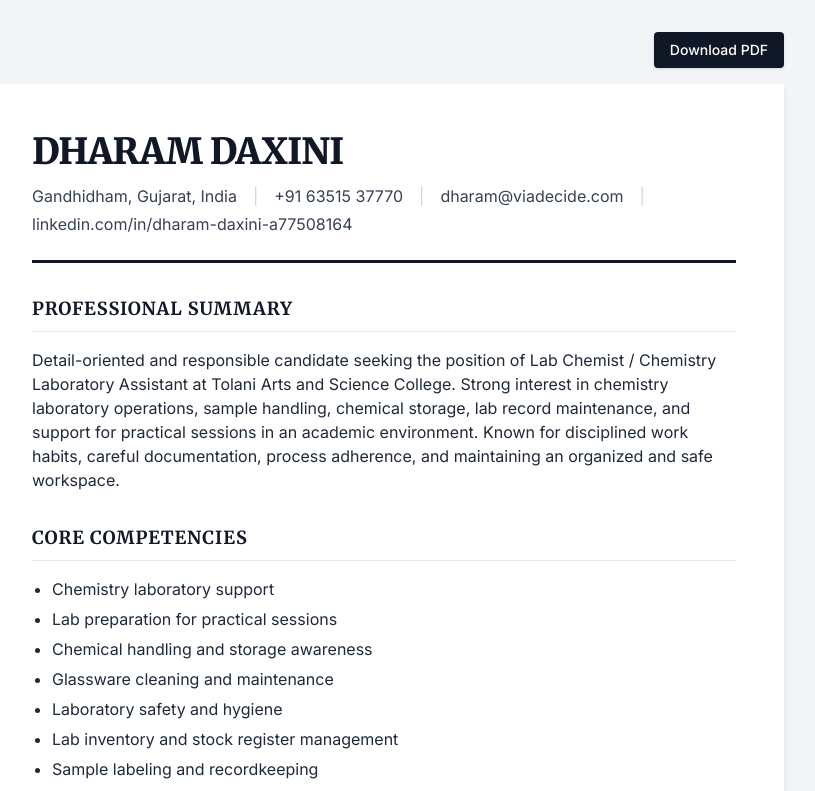
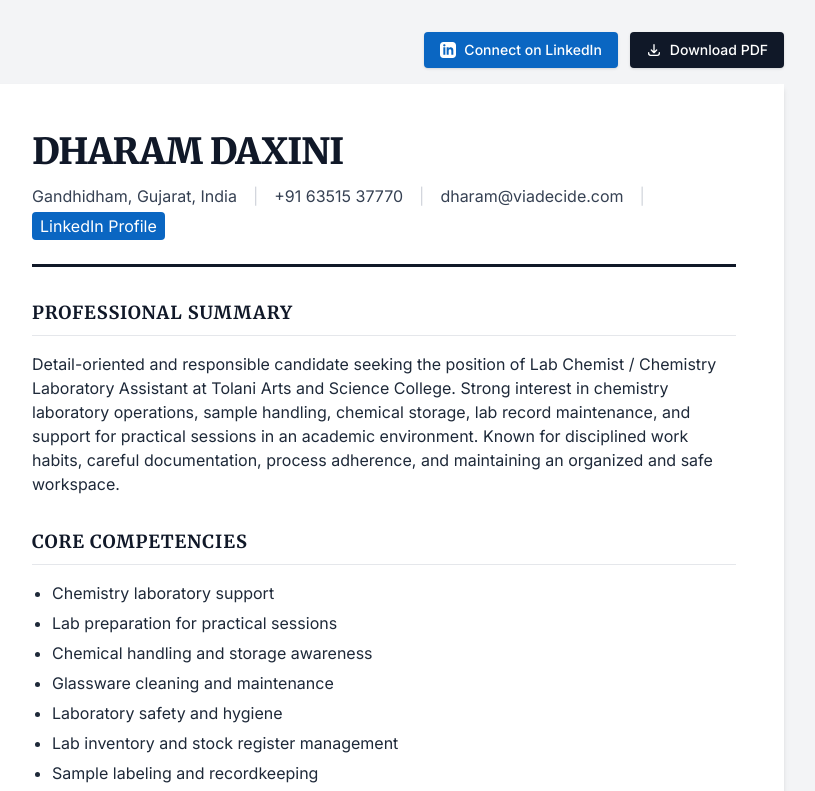
Before and after one commit to via-decide/Dharam-Daxini, a React (Vite) app: page / in a window 1280 px wide. Shown: the top 791 px of the page, without its empty margins (256-1071 px from the left). Built offline with nearby package versions, Linux system fonts and the light colour scheme.

Commit message:
feat: Add LinkedIn and PDF download buttons
Introduces interactive buttons for users to connect on LinkedIn and download a PDF version of the resume. These buttons are hidden in print view to maintain a clean, single-page print output.

```diff
--- a/src/App.tsx
+++ b/src/App.tsx
@@ -6,11 +6,21 @@
 export default function App() {
   return (
     <div className="min-h-screen bg-gray-100 py-8 px-4 sm:px-6 lg:px-8 print:bg-white print:py-0 print:px-0 font-sans text-gray-900 selection:bg-gray-200">
-      <div className="max-w-[800px] mx-auto mb-4 flex justify-end print:hidden">
+      <div className="max-w-[800px] mx-auto mb-4 flex flex-wrap justify-end gap-3 print:hidden">
+        <a
+          href="https://www.linkedin.com/in/dharam-daxini-a77508164?utm_source=share_via&utm_content=profile&utm_medium=member_android"
+          target="_blank"
+          rel="noopener noreferrer"
+          className="bg-[#0A66C2] text-white px-4 py-2 text-sm font-medium rounded hover:bg-[#004182] transition-colors shadow-sm flex items-center"
+        >
+          <svg className="w-4 h-4 mr-2" fill="currentColor" viewBox="0 0 24 24"><path d="M19 0h-14c-2.761 0-5 2.239-5 5v14c0 2.761 2.239 5 5 5h14c2.762 0 5-2.239 5-5v-14c0-2.761-2.238-5-5-5zm-11 19h-3v-11h3v11zm-1.5-12.268c-.966 0-1.75-.79-1.75-1.764s.784-1.764 1.75-1.764 1.75.79 1.75 1.764-.783 1.764-1.75 1.764zm13.5 12.268h-3v-5.604c0-3.368-4-3.113-4 0v5.604h-3v-11h3v1.765c1.396-2.586 7-2.777 7 2.476v6.759z"/></svg>
+          Connect on LinkedIn
+        </a>
         <button
           onClick={() => window.print()}
-          className="bg-gray-900 text-white px-4 py-2 text-sm font-medium rounded hover:bg-gray-800 transition-colors shadow-sm"
+          className="bg-gray-900 text-white px-4 py-2 text-sm font-medium rounded hover:bg-gray-800 transition-colors shadow-sm flex items-center"
         >
+          <svg className="w-4 h-4 mr-2" fill="none" stroke="currentColor" viewBox="0 0 24 24" xmlns="http://www.w3.org/2000/svg"><path strokeLinecap="round" strokeLinejoin="round" strokeWidth={2} d="M4 16v1a3 3 0 003 3h10a3 3 0 003-3v-1m-4-4l-4 4m0 0l-4-4m4 4V4" /></svg>
           Download PDF
         </button>
       </div>
@@ -28,7 +38,9 @@ export default function App() {
             <span className="hidden sm:inline text-gray-300">|</span>
             <a href="mailto:dharam@viadecide.com" className="hover:text-gray-900 transition-colors">dharam@viadecide.com</a>
             <span className="hidden sm:inline text-gray-300">|</span>
-            <a href="https://www.linkedin.com/in/dharam-daxini-a77508164?utm_source=share_via&utm_content=profile&utm_medium=member_android" target="_blank" rel="noopener noreferrer" className="hover:text-gray-900 transition-colors">linkedin.com/in/dharam-daxini-a77508164</a>
+            <a href="https://www.linkedin.com/in/dharam-daxini-a77508164?utm_source=share_via&utm_content=profile&utm_medium=member_android" target="_blank" rel="noopener noreferrer" className="inline-flex items-center px-2 py-0.5 rounded bg-[#0A66C2] text-white hover:bg-[#004182] transition-colors print:bg-transparent print:text-gray-900 print:p-0">
+              LinkedIn Profile
+            </a>
           </div>
         </header>
 
```
